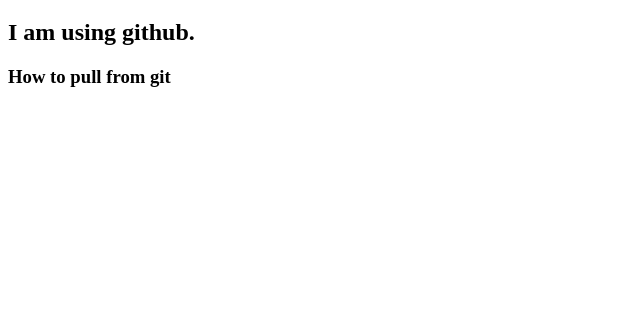
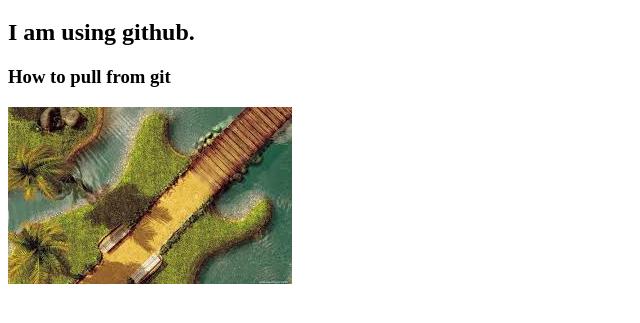
Before and after one commit to mkahmad02/my-first-website21, a plain HTML site: page index.html in a window 1280 px wide. Shown: the part 61-384 px from the top of the page, without its empty margins (0-640 px from the left). Drawn offline with Linux system fonts and the light colour scheme.

Commit message:
third commit

```diff
--- a/index.html
+++ b/index.html
@@ -9,6 +9,7 @@
     <h1>This is my github project.</h1>
     <h2>I am using github.</h2>
     <h3>How to pull from git</h3>
+    <img src="download (4).jpg" alt="">
 
 </body>
 </html>
```
Also changed, not shown: download (4).jpg (added).
